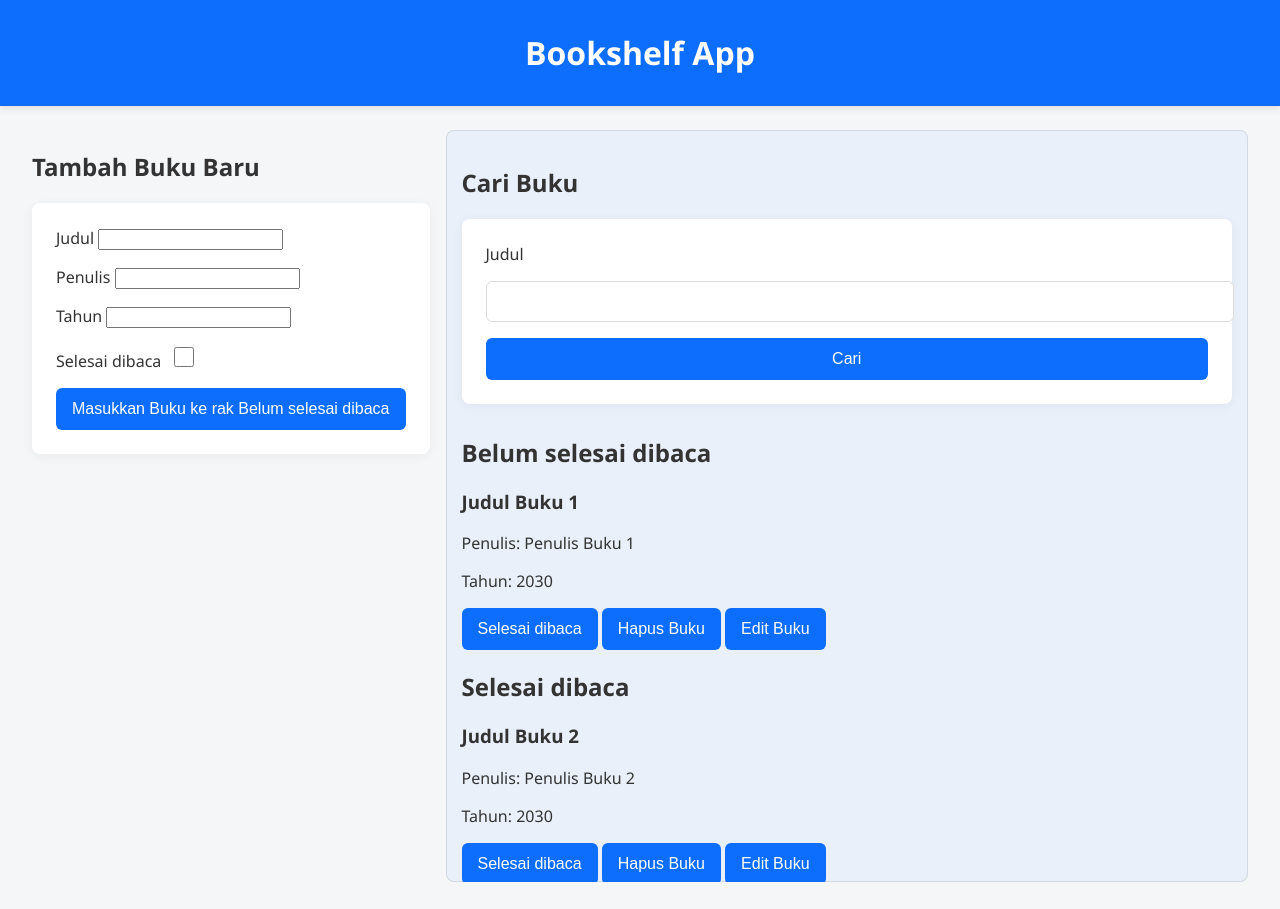
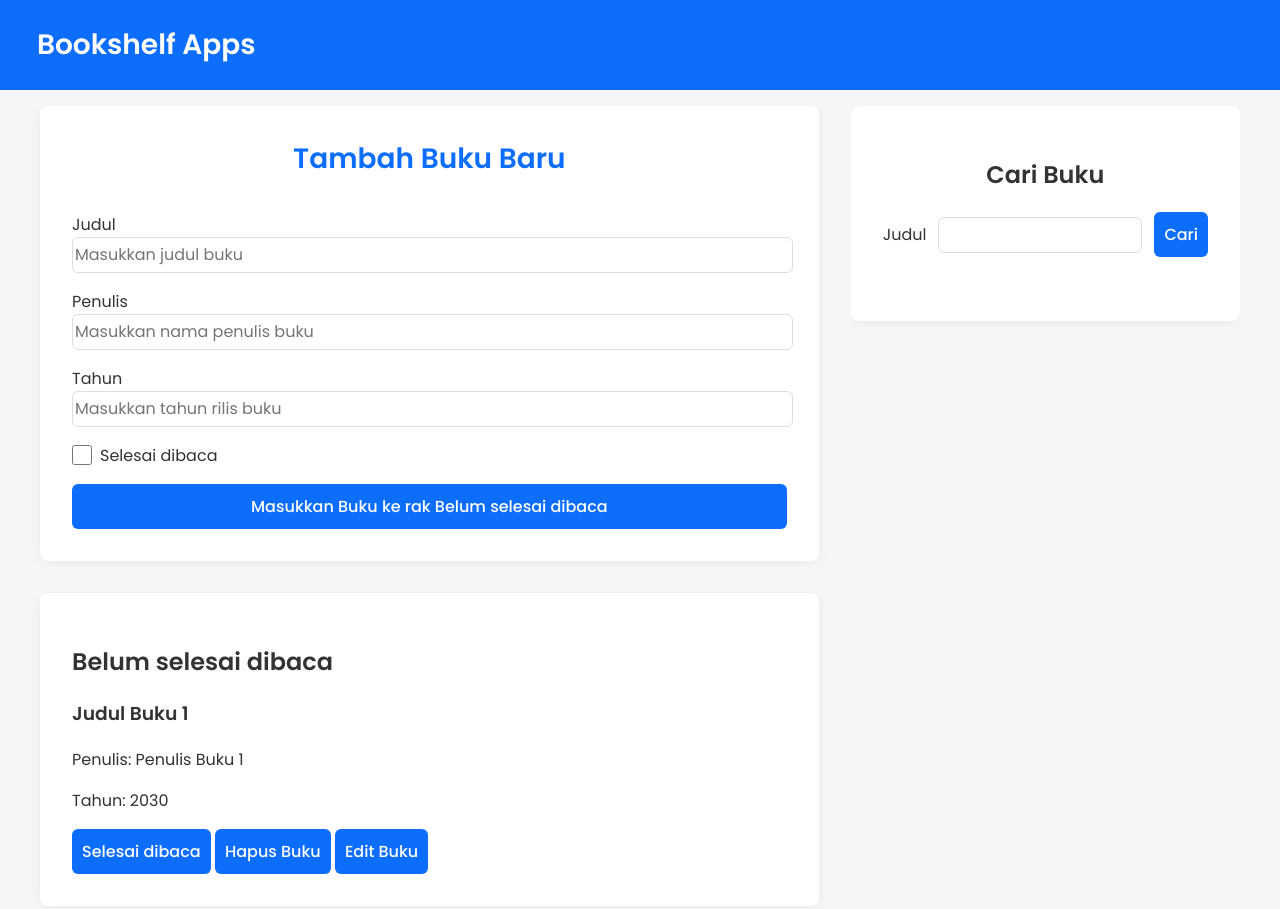
Before and after one commit to Karindash/dcd-bookshelf, a plain HTML site: page index.html in a window 1280 px wide. Shown: the top 909 px of the page. Drawn offline with Linux system fonts and the light colour scheme.

Commit message:
Perbaikan tampilan

```diff
--- a/index.html
+++ b/index.html
@@ -3,40 +3,39 @@
   <head>
     <meta http-equiv="Content-Type" content="text/html;charset=UTF-8" />
     <meta name="viewport" content="width=device-width, initial-scale=1.0" />
-    <title>Bookshelf App</title>
+    <title>Bookshelf Apps</title>
     <link rel="stylesheet" href="styles.css">
-    <!-- Impor script kamu di sini -->
-    <!-- Lampirkan `defer` jika pemanggilan dilakukan dalam <head> -->
+    <link href="https://fonts.googleapis.com/css2?family=Poppins:wght@400;500;600&display=swap" rel="stylesheet" />
     <script defer src="main.js"></script>
   </head>
   <body>
     <header>
-      <h1>Bookshelf App</h1>
+      <h1>Bookshelf Apps</h1>
     </header>
 
     <main>
-      <section class="input_section">
-        <h2>Tambah Buku Baru</h2>
+      <div class="main">
+        <section class="input-section">
         <form id="bookForm" data-testid="bookForm">
+          <h2>Tambah Buku Baru</h2>
           <div>
             <label for="bookFormTitle">Judul</label>
-            <input id="bookFormTitle" type="text" required data-testid="bookFormTitleInput" />
+            <input id="bookFormTitle" type="text" required data-testid="bookFormTitleInput" placeholder="Masukkan judul buku"/>
           </div>
           <div>
             <label for="bookFormAuthor">Penulis</label>
-            <input id="bookFormAuthor" type="text" required data-testid="bookFormAuthorInput" />
+            <input id="bookFormAuthor" type="text" required data-testid="bookFormAuthorInput" placeholder="Masukkan nama penulis buku"/>
           </div>
           <div>
             <label for="bookFormYear">Tahun</label>
-            <input id="bookFormYear" type="number" required data-testid="bookFormYearInput" />
+            <input id="bookFormYear" type="number" required data-testid="bookFormYearInput" placeholder="Masukkan tahun rilis buku" step="1" min="1900" max="2025"/>
           </div>
-          <div>
-            <label for="bookFormIsComplete">Selesai dibaca</label>
+          <div class="selesai-dibaca">
             <input
               id="bookFormIsComplete"
               type="checkbox"
               data-testid="bookFormIsCompleteCheckbox"
-            />
+            /><label for="bookFormIsComplete">Selesai dibaca</label>
           </div>
           <button id="bookFormSubmit" type="submit" data-testid="bookFormSubmitButton">
             Masukkan Buku ke rak <span>Belum selesai dibaca</span>
@@ -44,21 +43,8 @@
         </form>
       </section>
 
-      <aside>
-        <section>
-          <h2>Cari Buku</h2>
-          <form id="searchBook" data-testid="searchBookForm">
-            <label for="searchBookTitle">Judul</label>
-            <input id="searchBookTitle" type="text" data-testid="searchBookFormTitleInput" />
-            <button id="searchSubmit" type="submit" data-testid="searchBookFormSubmitButton">
-              Cari
-            </button>
-          </form>
-        </section>
-
-        <section>
+      <section class="progress">
           <h2>Belum selesai dibaca</h2>
-
           <div id="incompleteBookList" data-testid="incompleteBookList">
             <div data-bookid="123123123" data-testid="bookItem">
               <h3 data-testid="bookItemTitle">Judul Buku 1</h3>
@@ -75,12 +61,7 @@
 
         <section>
           <h2>Selesai dibaca</h2>
-
           <div id="completeBookList" data-testid="completeBookList">
-            <!--
-              Ini adalah struktur HTML untuk masing-masing buku.
-              Pastikan susunan elemen beserta atribut data-testid menyesuaikan seperti contoh ini.
-            -->
             <div data-bookid="456456456" data-testid="bookItem">
               <h3 data-testid="bookItemTitle">Judul Buku 2</h3>
               <p data-testid="bookItemAuthor">Penulis: Penulis Buku 2</p>
@@ -93,6 +74,19 @@
             </div>
           </div>
         </section>
+      </div>
+
+      <aside>
+        <section class="searchBook">
+          <h2>Cari Buku</h2>
+          <form id="searchBook" data-testid="searchBookForm">
+            <label for="searchBookTitle">Judul</label>
+            <input id="searchBookTitle" type="text" data-testid="searchBookFormTitleInput" />
+            <button id="searchSubmit" type="submit" data-testid="searchBookFormSubmitButton">
+              Cari
+            </button>
+          </form>
+        </section>
       </aside>
     </main>
   </body>
--- a/styles.css
+++ b/styles.css
@@ -1,79 +1,80 @@
 body {
-  font-family: 'Segoe UI', system-ui, -apple-system, sans-serif;
+  font-family: 'Poppins', sans-serif;
   background-color: #f4f6f8;
   color: #333;
   margin: 0;
   padding: 0;
   min-height: 100vh;
-  display: grid;
-  grid-template-rows: auto 1fr;
+  display: block;
 }
 
 header {
   position: sticky;
   top: 0;
-  background-color: #0d6efd;
+  background: #0d6efd;
   color: #fff;
-  padding: 10px;
-  text-align: center;
-  font-size: 1rem;
-  font-weight: 600;
-  box-shadow: 0 2px 8px rgba(0,0,0,0.1);
-  z-index: 80;
+  padding: 5px;
+  font-size: 14px;
+}
+
+header > h1 {
+  margin-left: 2rem;
 }
 
 main {
   display: flex;
-  grid-template-columns: 1fr minmax(300px, 25%);
-  gap: 1rem;
+  gap: 2rem;
   padding: 1rem 2rem;
-  margin-top: 0.5rem;
-}
-
-.input-section {
-  flex: 8;
+  margin: 0 auto;
+  max-width: 1200px;
 }
 
 aside {
-  flex: 1;
-  background-color: #e9f0fa;
-  padding: 1rem;
+  flex: 2;
   border-radius: 8px;
-  box-shadow: inset 0 0 0 1px rgba(0,0,0,0.1);
+  border: 2px rgba(0,0,0,0.1);
   height: calc(100vh - 5rem);
-  position: sticky;
-  top: 4rem;
   overflow-y: auto;
 }
 
-
-form {
+section {
   background: #fff;
-  padding: 1.5rem;
+  padding: 2rem;
   border-radius: 0.5rem;
   box-shadow: 0 2px 12px rgba(0,0,0,0.05);
   margin-bottom: 2rem;
+  gap: 1rem;
+}
+
+form {
+  gap: 1rem;
   display: grid;
-  gap: 1rem;
 }
 
 form h2 {
   margin: 0 0 1rem 0;
-  font-size: 1.25rem;
+  font-size: 1.75rem;
   color: #0d6efd;
+  text-align: center;
+}
+
+input {
+  width: 100%;
+  height: 2rem;
+  border: 1px solid #ddd;
+  border-radius: 0.375rem;
 }
 
 input[type="checkbox"] {
   width: 1.25rem;
   height: 1.25rem;
-  margin-left: 0.5rem;
   accent-color: #0d6efd;
 }
 
 button {
   background-color: #0d6efd;
   color: white;
-  padding: 0.75rem 1rem;
+  padding: 10px 10px;
   font-size: 1rem;
   font-weight: 500;
   border: none;
@@ -91,21 +92,38 @@ button:active {
   transform: translateY(0);
 }
 
-#searchBook {
-  display: grid;
-  gap: 1rem;
-  margin-bottom: 2rem;
+.main {
+  flex: 4;
 }
 
-#searchBook input[type="text"] {
-  width: 100%;
-  padding: 0.75rem;
-  border: 1px solid #ddd;
-  border-radius: 0.375rem;
+.input-section > h2 {
+  margin-bottom: 1.5rem;
+  text-align: center;
 }
 
-#searchBook button {
-  width: 100%;
+.selesai-dibaca {
+  display: flex;
+  align-items: center;
+  gap: 0.5rem;
+}
+
+.searchBook {
+  text-align: center;
+}
+
+#searchBook {
+  display: flex;
+  gap: 0.75rem;
+  margin-bottom: 2rem;
+  align-items: center;
+}
+
+
+input, button, select, textarea {
+  margin: 0;
+  font-family: inherit;
+  font-size: inherit;
+  line-height: inherit;
 }
 
 @media (max-width: 768px) {
@@ -117,7 +135,6 @@ button:active {
   aside {
     position: static;
     height: auto;
-    margin-top: 1rem;
   }
 }
 
```
